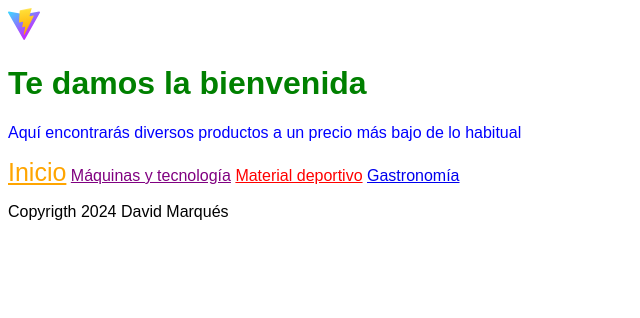
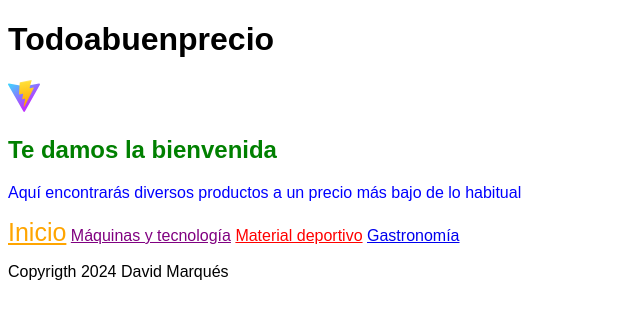
Before and after one commit to Davidmarques629/proyecto-final, a website built with Vite: page index.html in a window 1280 px wide. Shown: the whole page, without its empty margins (0-640 px from the left). Built offline with nearby package versions, Linux system fonts and the light colour scheme.

Commit message:
Título del sitio en el h1

```diff
--- a/index.html
+++ b/index.html
@@ -7,9 +7,10 @@
     <title>Todoabuenprecio</title>
   </head>
   <body>
+  <h1>Todoabuenprecio</h1>
     <header id="cabecera">
 <img src="./public/vite.svg" alt="Logotipo de Vite">
-<h1 id="bienvenida">Te damos la bienvenida</h1>
+<h2 id="bienvenida">Te damos la bienvenida</h2>
 <p id="desc">Aquí encontrarás diversos productos a un precio más bajo de lo habitual</p>
     </header>
 <main>
```
